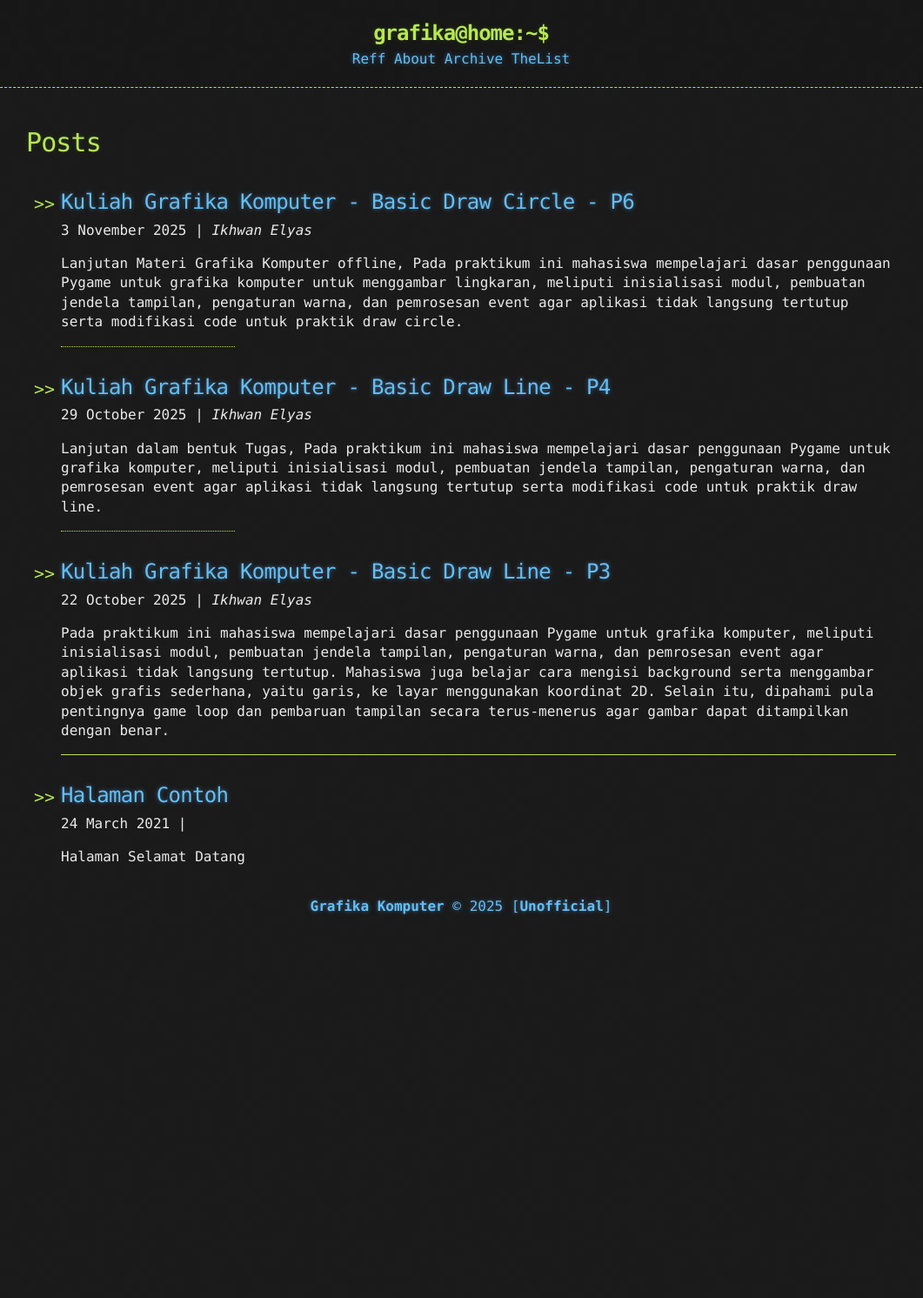
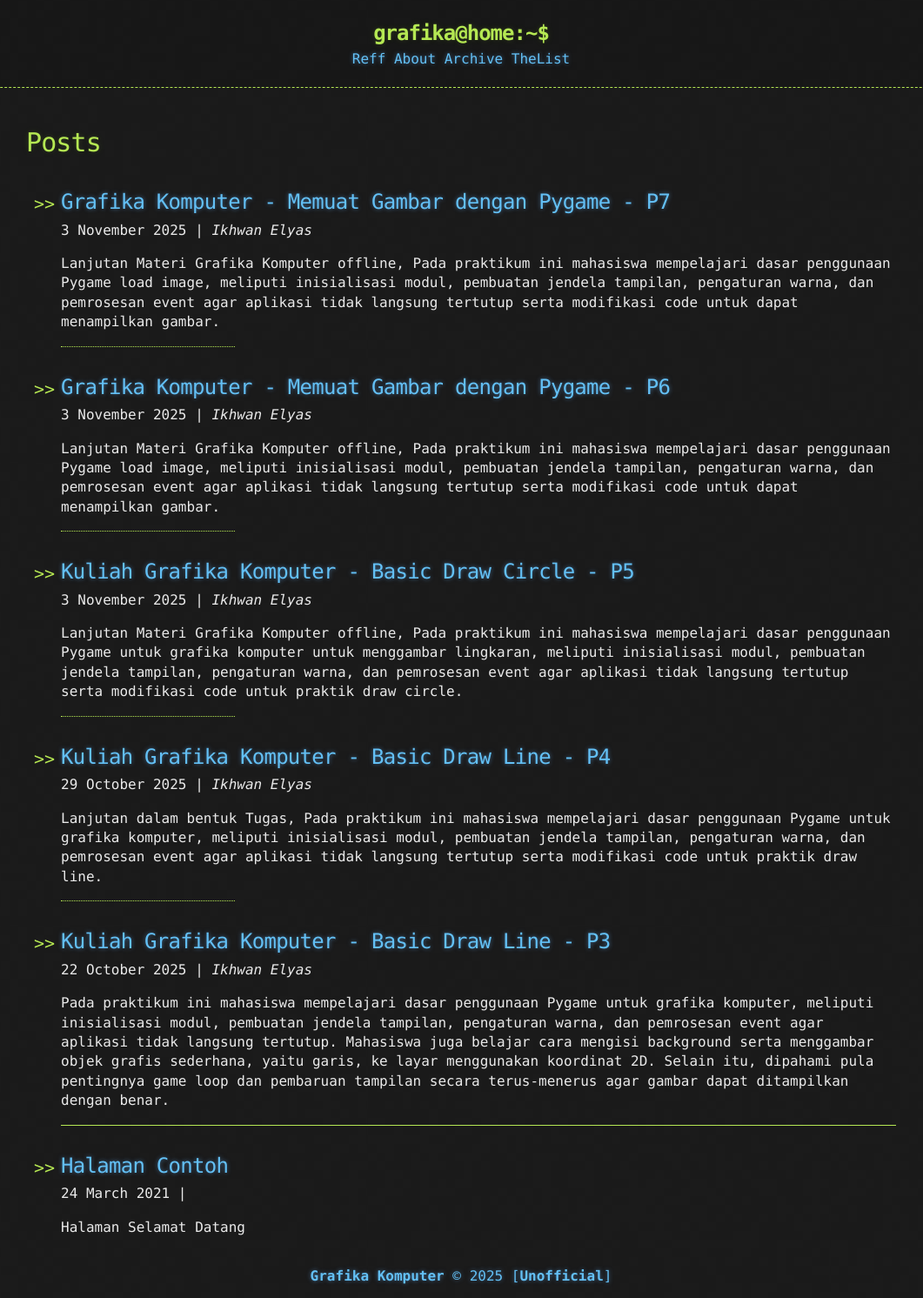
Before and after one commit to infoummu/gak, a Jekyll site: the page built from index.html, in a window 1280 px wide. Shown: the whole page at 87% size, without its empty margins (110-1171 px from the left). Built offline with Jekyll 4.4.1, drawn with Linux system fonts in a browser that asks for light colours; before the commit the page ends 1067 px from its top, so only the background shows below that; part of the change alters nothing that is shown.

Commit message:
Post and Fix Materi Pertemuan P7

````diff
--- a/_posts/2025-11-03-grafika_komputer_draw_circle_P6.md
+++ b/_posts/2025-11-03-grafika_komputer_draw_circle_P5.md
@@ -1,6 +1,6 @@
 ---
 layout: post
-title:  Kuliah Grafika Komputer - Basic Draw Circle - P6
+title:  Kuliah Grafika Komputer - Basic Draw Circle - P5
 author: Ikhwan Elyas
 description: Lanjutan Materi Grafika Komputer offline, Pada praktikum ini mahasiswa mempelajari dasar penggunaan Pygame untuk grafika komputer untuk menggambar lingkaran, meliputi inisialisasi modul, pembuatan jendela tampilan, pengaturan warna, dan pemrosesan event agar aplikasi tidak langsung tertutup serta modifikasi code untuk praktik draw circle.
 ---
--- /dev/null
+++ b/_posts/2025-11-03-grafika_komputer_load_image_P6.md
@@ -0,0 +1,114 @@
+---
+layout: post
+title:  Grafika Komputer - Memuat Gambar dengan Pygame - P6
+author: Ikhwan Elyas
+description: Lanjutan Materi Grafika Komputer offline, Pada praktikum ini mahasiswa mempelajari dasar penggunaan Pygame load image, meliputi inisialisasi modul, pembuatan jendela tampilan, pengaturan warna, dan pemrosesan event agar aplikasi tidak langsung tertutup serta modifikasi code untuk dapat menampilkan gambar.
+---
+
+
+**Tujuan:**
+Setelah menyelesaikan modul ini, mahasiswa diharapkan mampu:
+1.  Memahami konsep `Surface` dalam Pygame.
+2.  Menggunakan fungsi `pygame.image.load()` untuk memuat file gambar.
+3.  Menampilkan gambar yang telah dimuat ke jendela Pygame menggunakan `blit()`.
+
+---
+
+### Dasar Teori
+
+Dalam Pygame, semua elemen grafis yang ditampilkan seperti gambar, teks, atau bentuk, dianggap sebagai **Surface**. Anda bisa membayangkan `Surface` sebagai selembar kanvas kosong. Jendela utama aplikasi kita juga merupakan sebuah `Surface` khusus yang dibuat oleh `pygame.display.set_mode()`.
+
+Untuk bekerja dengan gambar dari file (seperti .PNG, .JPG, .GIF), Pygame menyediakan modul `pygame.image`. Fungsi utama yang akan kita gunakan adalah:
+
+`pygame.image.load("nama_file_gambar")`
+
+Fungsi ini akan membaca file gambar dari disk dan membuat objek `Surface` baru yang berisi data piksel dari gambar tersebut. Setelah gambar berhasil dimuat ke dalam sebuah variabel (yang kini menjadi `Surface`), kita perlu "menggambarnya" ke `Surface` lain (yaitu layar utama) agar bisa terlihat. Proses menggambar satu `Surface` ke `Surface` lain ini disebut **blitting**.
+
+---
+
+### Langkah-langkah Praktikum
+
+#### 1. Persiapan
+- Buat sebuah folder baru untuk proyek praktikum ini.
+- Siapkan sebuah file gambar (misalnya `kelinci.webp` atau `background.jpg`) dan letakkan di dalam folder yang sama dengan file Python Anda.
+
+#### 2. Contoh Gambar Kelinci :
+![Gambar Kelinci](/gak/assets/img/p7-kelinci.webp){:width="150px" height="150px"}
+
+#### 3. Kode Lengkap
+Salin dan simpan kode berikut sebagai file Python (misalnya `main.py`):
+
+```python
+import pygame
+import sys
+
+# 1. Inisialisasi semua modul Pygame
+pygame.init()
+
+# 2. Pengaturan ukuran layar
+lebar_layar = 800
+tinggi_layar = 600
+layar = pygame.display.set_mode((lebar_layar, tinggi_layar))
+pygame.display.set_caption("Praktikum 6: Memuat Gambar")
+
+# 3. Memuat gambar dari file
+# Pastikan Anda memiliki file gambar di folder yang sama dengan kode ini.
+# Ganti 'kelinci.webp' dengan nama file gambar Anda.
+try:
+    # pygame.image.load() akan mengembalikan sebuah Surface
+    gambar_pemain = pygame.image.load('kelinci.webp').convert_alpha()
+except pygame.error as e:
+    # Jika file tidak ditemukan, program akan keluar
+    print(f"Error: Tidak dapat memuat gambar 'kelinci.webp'")
+    print(e)
+    sys.exit()
+
+# 4. Mendapatkan object Rect dari Surface gambar untuk memposisikan
+# Kita atur posisi tengah gambar agar sama dengan tengah layar
+posisi_gambar = gambar_pemain.get_rect(center=(lebar_layar // 2, tinggi_layar // 2))
+
+# 5. Game Loop (Perulangan Utama)
+while True:
+    # 6. Manajemen Event (Input dari user)
+    for event in pygame.event.get():
+        # Jika user menekan tombol close (X)
+        if event.type == pygame.QUIT:
+            pygame.quit() # Keluar dari Pygame
+            sys.exit()    # Keluar dari program
+
+    # 7. Logika dan Proses Menggambar
+    # Atur warna latar belakang layar (misalnya, abu-abu muda)
+    layar.fill((200, 200, 200))
+
+    # "Blit" atau gambar Surface 'gambar_pemain' ke 'layar'
+    # pada posisi yang ditentukan oleh 'posisi_gambar'
+    layar.blit(gambar_pemain, posisi_gambar)
+
+    # 8. Update seluruh tampilan layar
+    pygame.display.flip()
+
+```
+
+---
+
+### Penjelasan Kode
+
+1.  **`pygame.init()`**: Perintah wajib untuk menjalankan Pygame.
+2.  **`pygame.display.set_mode(...)`**: Membuat jendela utama aplikasi. Ini adalah `Surface` utama tempat kita akan menggambar semua hal.
+3.  **`pygame.image.load('gambar_saya.png')`**: Ini adalah fungsi inti dari praktikum ini. Ia mencari file bernama `gambar_saya.png` dan memuatnya sebagai `Surface` baru, yang kita simpan dalam variabel `gambar_pemain`.
+4.  **`.convert_alpha()`**: Ini adalah optimasi. Fungsi ini mengubah format piksel gambar agar cocok dengan format piksel layar, sehingga proses `blit` akan berjalan jauh lebih cepat. Gunakan `.convert()` untuk gambar tanpa transparansi dan `.convert_alpha()` untuk gambar dengan transparansi (seperti file .PNG).
+5.  **`gambar_pemain.get_rect(...)`**: Metode ini sangat berguna untuk mendapatkan objek `pygame.Rect` (persegi) dari sebuah `Surface`. `Rect` menyimpan informasi posisi (x, y) dan ukuran (lebar, tinggi) yang memudahkan kita untuk menempatkan gambar.
+6.  **`layar.fill(...)`**: Mengisi `Surface` layar dengan satu warna solid. Ini dilakukan di setiap frame agar gambar dari frame sebelumnya terhapus.
+7.  **`layar.blit(gambar_pemain, posisi_gambar)`**: Ini adalah proses menggambar. Perintah ini menyalin piksel dari `Surface` `gambar_pemain` ke `Surface` `layar` pada koordinat yang ditentukan oleh `posisi_gambar`.
+8.  **`pygame.display.flip()`**: Setelah semua proses menggambar selesai dalam satu frame, perintah ini akan memperbarui seluruh layar untuk menampilkannya kepada pengguna.
+
+---
+
+### Latihan:
+
+1.  Gantilah file `'kelinci.webp'` dengan file gambar milik Anda. Jalankan program dan pastikan gambar Anda muncul di tengah layar.
+2.  Ubah posisi gambar agar muncul di pojok kiri atas. (Petunjuk: koordinat pojok kiri atas adalah `(0, 0)`).
+3.  Muatlah gambar kedua ke dalam variabel yang berbeda, dan tampilkan kedua gambar tersebut di layar pada posisi yang berbeda.
+
+---
+By: IkhwanElyas@fedora.linux
--- /dev/null
+++ b/_posts/2025-11-03-grafika_komputer_load_image_P7.md
@@ -0,0 +1,225 @@
+---
+layout: post
+title:  Grafika Komputer - Memuat Gambar dengan Pygame - P7
+author: Ikhwan Elyas
+description: Lanjutan Materi Grafika Komputer offline, Pada praktikum ini mahasiswa mempelajari dasar penggunaan Pygame load image, meliputi inisialisasi modul, pembuatan jendela tampilan, pengaturan warna, dan pemrosesan event agar aplikasi tidak langsung tertutup serta modifikasi code untuk dapat menampilkan gambar.
+---
+
+
+## Manipulasi Gambar dengan Pygame
+### Tujuan Praktikum
+- Memahami cara memuat gambar menggunakan pygame.image.load()
+- Mengatur ukuran gambar sesuai kebutuhan
+- Menggabungkan beberapa gambar (background dan foreground)
+- Mengimplementasikan manipulasi gambar dasar dengan Pygame
+
+### Tools dan Library yang Diperlukan
+- Python 3.x
+- Pygame library
+- Text editor (VS Code, PyCharm, atau lainnya)
+
+### Contoh Gambar :
+
+1. Kelinci:
+    ![Gambar Kelinci](/gak/assets/img/p7-kelinci.webp){:width="150px" height="150px"}{:target="_blank"}
+2. Rumput:
+    ![Gambar Tugas1](/gak/assets/img/p7-grase.jpeg){:target="_blank"}
+
+### Konsep Dasar
+1. **Memuat Gambar dengan pygame.image.load()**
+Fungsi ini digunakan untuk memuat gambar dari file ke dalam program.
+
+```python
+gambar = pygame.image.load('nama_file.jpg')
+```
+
+2. **Mengatur Ukuran Gambar**
+Gambar dapat diubah ukurannya menggunakan pygame.transform.scale()
+
+```python
+gambar_baru = pygame.transform.scale(gambar, (lebar, tinggi))
+```
+
+3. **Menampilkan Gambar**
+Gambar ditampilkan menggunakan blit() pada surface:
+
+```python
+screen.blit(gambar, (x, y))
+```
+
+Contoh Program Lengkap
+```python
+import pygame
+import sys
+
+# Inisialisasi Pygame
+pygame.init()
+
+# Set ukuran layar
+SCREEN_WIDTH = 800
+SCREEN_HEIGHT = 600
+screen = pygame.display.set_mode((SCREEN_WIDTH, SCREEN_HEIGHT))
+pygame.display.set_caption("Praktikum 6 - Manipulasi Gambar")
+
+# Warna
+WHITE = (255, 255, 255)
+BLACK = (0, 0, 0)
+
+# Memuat gambar background
+try:
+    background = pygame.image.load('background.jpg')  # Ganti dengan path gambar Anda
+    # Mengatur ukuran background sesuai layar
+    background = pygame.transform.scale(background, (SCREEN_WIDTH, SCREEN_HEIGHT))
+except:
+    print("File background.jpg tidak ditemukan!")
+    # Buat background default jika file tidak ditemukan
+    background = pygame.Surface((SCREEN_WIDTH, SCREEN_HEIGHT))
+    background.fill((100, 150, 200))  # Warna biru muda
+
+# Memuat gambar foreground (karakter atau objek)
+try:
+    character = pygame.image.load('character.png')  # Ganti dengan path gambar Anda
+    # Mengatur ukuran character
+    character_width = 200
+    character_height = 300
+    character = pygame.transform.scale(character, (character_width, character_height))
+except:
+    print("File character.png tidak ditemukan!")
+    # Buat karakter default jika file tidak ditemukan
+    character = pygame.Surface((200, 300))
+    character.fill((255, 0, 0))  # Warna merah
+
+# Posisi character (di tengah layar)
+character_x = (SCREEN_WIDTH - character.get_width()) // 2
+character_y = (SCREEN_HEIGHT - character.get_height()) // 2
+
+# Font untuk teks
+font = pygame.font.Font(None, 36)
+
+# Loop utama
+running = True
+clock = pygame.time.Clock()
+
+while running:
+    for event in pygame.event.get():
+        if event.type == pygame.QUIT:
+            running = False
+        elif event.type == pygame.KEYDOWN:
+            if event.key == pygame.K_ESCAPE:
+                running = False
+
+    # Menggambar background
+    screen.blit(background, (0, 0))
+
+    # Menggambar character di atas background
+    screen.blit(character, (character_x, character_y))
+
+    # Menambahkan teks informasi
+    info_text = font.render("Praktikum 6 - Load Image dengan Pygame", True, BLACK)
+    screen.blit(info_text, (50, 50))
+
+    # Update display
+    pygame.display.flip()
+
+    # Mengatur FPS
+    clock.tick(60)
+
+# Keluar dari Pygame
+pygame.quit()
+sys.exit()
+```
+
+### Penjelasan Kode
+1. **Inisialisasi Pygame**
+
+    ```python
+    pygame.init()
+    ```
+    - Menginisialisasi semua modul Pygame yang diperlukan
+
+2. **Membuat Window**
+
+    ```python
+    screen = pygame.display.set_mode((SCREEN_WIDTH, SCREEN_HEIGHT))
+    ```
+    - Membuat window dengan ukuran yang ditentukan
+
+3. **Memuat dan Mengatur Gambar**
+
+    ```python
+    background = pygame.image.load('background.jpg')
+    background = pygame.transform.scale(background, (SCREEN_WIDTH, SCREEN_HEIGHT))
+    ```
+    - Memuat gambar dan mengubah ukurannya sesuai layar
+
+4. **Error Handling**
+
+    ```python
+    try:
+        # load gambar
+    except:
+        # buat gambar default
+    ```
+    - Menangani error jika file gambar tidak ditemukan
+
+5. **Game Loop**
+
+    ```python
+    while running:
+        # event handling
+        # drawing
+        # update display
+    ```
+    Loop utama yang menangani input dan menampilkan gambar
+
+### Langkah-langkah Praktikum
+**Langkah 1: Persiapan File Gambar**
+1. Siapkan dua gambar:
+    - background.jpg (gambar landscape/latar belakang)
+    - character.png (gambar objek/karakter dengan transparansi)
+
+2. Letakkan gambar dalam folder yang sama dengan script Python
+
+**Langkah 2: Implementasi Dasar**
+1. Buat file Python baru
+2. Copy kode contoh di atas
+3. Sesuaikan nama file gambar dengan yang Anda miliki
+
+**Langkah 3: Eksperimen**
+1. Ubah ukuran karakter
+2. Ubah posisi karakter
+3. Coba tambahkan gambar ketiga
+4. Eksperimen dengan efek transformasi lainnya
+
+**Format Gambar yang Didukung**
+- JPEG (.jpg, .jpeg)
+- PNG (.png) - mendukung transparansi
+- BMP (.bmp)
+- GIF (.gif)
+
+**Tips dan Best Practices**
+- Gunakan PNG untuk gambar dengan transparansi
+- Handle error ketika memuat gambar
+- Scale gambar sesuai kebutuhan untuk optimasi performa
+- Gunakan try-except untuk menangani file yang tidak ditemukan
+- Bersihkan memory dengan `pygame.quit()`
+
+
+**Troubleshooting:**
+
+- `Masalah:` "File not found error"
+- `Solusi:` Pastikan path gambar benar dan file ada di direktori yang tepat
+
+- `Masalah:` Gambar terdistorsi
+- `Solusi:` Pertahankan aspect ratio saat scaling
+
+- `Masalah:` Performa lambat
+- `Solusi:` Optimasi ukuran gambar dan gunakan gambar dengan resolusi sesuai kebutuhan
+
+
+**Catatan:**
+- Pastikan semua file gambar berada dalam direktori yang sama dengan script Python, atau berikan path yang benar ke file gambar tersebut.
+
+
+---
+By: IkhwanElyas@fedora.linux
````
Also changed, not shown: assets/img/p7-grase.jpeg (added), assets/img/p7-kelinci.webp (added).
